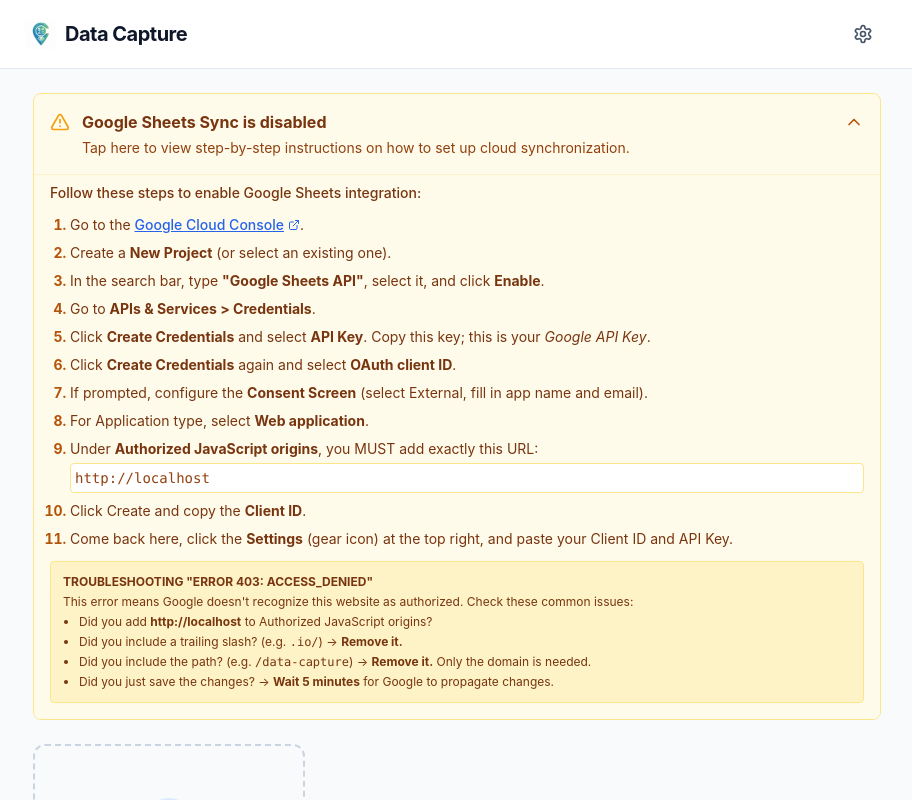
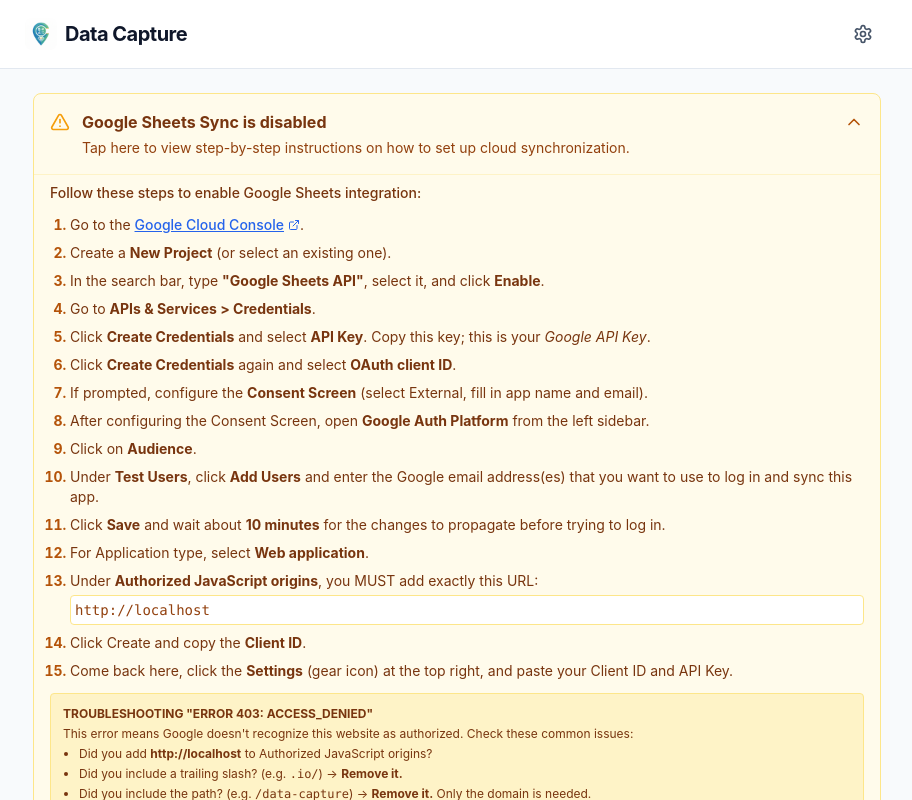
Before and after one commit to bharathk113/data-capture, a React (Vite) app: page / in a window 1280 px wide. Both pictures are taken after a click on the element 640 px from the left and 134 px from the top of the page. Shown: the top 800 px of the page, without its empty margins (183-1095 px from the left). Built offline with nearby package versions, Linux system fonts and the light colour scheme.

Commit message:
Update ApiSetupGuide with additional steps for Google Auth configuration

```diff
--- a/App.tsx
+++ b/App.tsx
@@ -124,6 +124,18 @@ const ApiSetupGuide = () => {
             </li>
             <li>
               If prompted, configure the <strong>Consent Screen</strong> (select External, fill in app name and email).
+            </li>
+            <li>
+              After configuring the Consent Screen, open <strong>Google Auth Platform</strong> from the left sidebar.
+            </li>
+            <li>
+              Click on <strong>Audience</strong>.
+            </li>
+            <li>
+              Under <strong>Test Users</strong>, click <strong>Add Users</strong> and enter the Google email address(es) that you want to use to log in and sync this app.
+            </li>
+            <li>
+              Click <strong>Save</strong> and wait about <strong>10 minutes</strong> for the changes to propagate before trying to log in.
             </li>
             <li>
               For Application type, select <strong>Web application</strong>.
```
